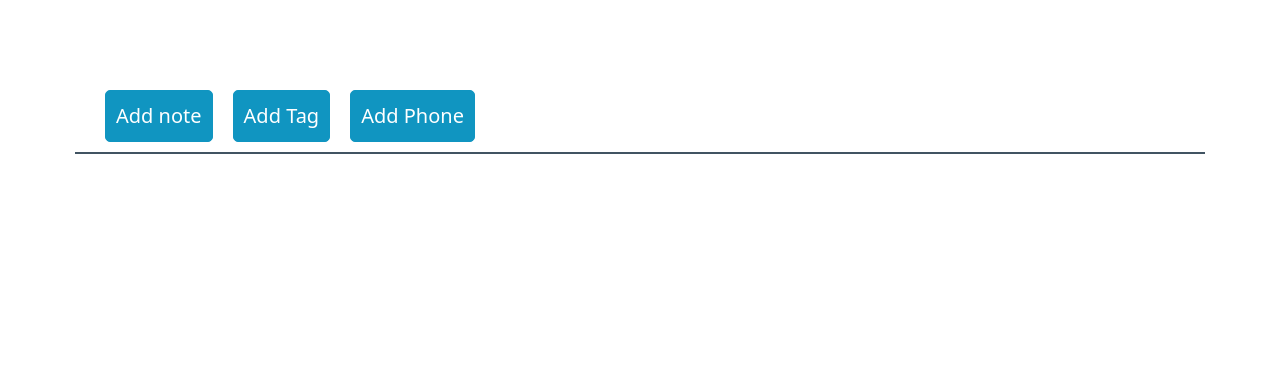
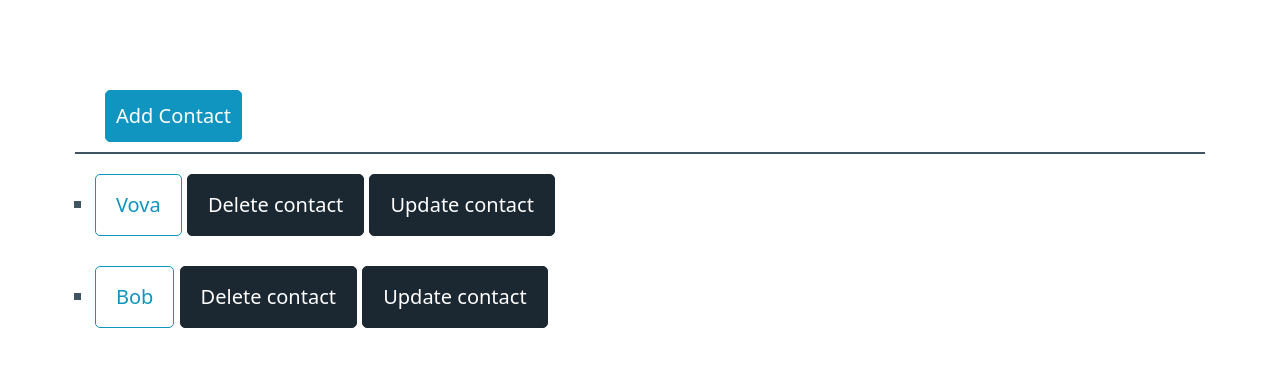
Before and after one commit to maracasabat/PythonWebHW11, a Flask app: page / in a window 1280 px wide. Shown: the top 367 px of the page. Run offline with Flask 2, Linux system fonts and the light colour scheme; data comes from the database, SQL or seed files in the repository; both versions use the stored data as it was after the commit.

Commit message:
edit templates

```diff
--- a/src/routes.py
+++ b/src/routes.py
@@ -1,4 +1,8 @@
 from flask import render_template, request, redirect, url_for, flash
+from src.models import User, Phone, Email
+from src import db
+from sqlalchemy import update
+from sqlalchemy.orm import joinedload
 from . import app
 
 
@@ -9,4 +13,50 @@ def healthcheck():
 
 @app.route('/', strict_slashes=False)
 def index():
-    return render_template('index.html')
+    contacts = User.query.options(joinedload(User.phone), joinedload(User.email)).all()
+    return render_template('index.html', contacts=contacts)
+
+
+@app.route('/detail/<int:id>', strict_slashes=False)
+def detail(id):
+    contact = User.query.options(joinedload(User.phone), joinedload(User.email)).filter_by(id=id).first()
+    return render_template('detail.html', contact=contact)
+
+
+@app.route('/contact', methods=['GET', 'POST'], strict_slashes=False)
+def add_user():
+    if request.method == 'POST':
+        user = User(name=request.form['name'], address=request.form['address'])
+        phone = Phone(phone_number=request.form['phone'])
+        email = Email(email=request.form['email'])
+        user.phone.append(phone)
+        user.email.append(email)
+        db.session.add(user)
+        db.session.commit()
+        flash('Contact added successfully')
+        return redirect(url_for('index'))
+    return render_template('contact.html')
+
+
+@app.route('/delete/<int:id>', strict_slashes=False)
+def delete(id):
+    user = User.query.get(id)
+    db.session.delete(user)
+    db.session.commit()
+    flash('Contact deleted successfully')
+    return redirect(url_for('index'))
+
+
+@app.route('/update/<int:id>', methods=['GET', 'POST'], strict_slashes=False)
+def update(id):
+    user = User.query.get(id)
+    phone = Phone.query.get(id)
+    email = Email.query.get(id)
+    if request.method == 'POST':
+        user.name = request.form['name']
+        user.address = request.form['address']
+        phone.phone_number = request.form['phone']
+        email.email = request.form['email']
+        db.session.commit()
+        flash('Contact updated successfully')
+        return redirect(url_for('index'))
--- a/src/templates/detail.html
+++ b/src/templates/detail.html
@@ -15,12 +15,12 @@
           <li><a href="/" role="button"> Go back to the main page </a></li>
         </ul>
       </nav>
-      <h1>{{Contact.name}}</h1>
+      <h1>{{contact.name}}</h1>
+      <h2>Contact info</h2>
       <p>Name: <b>{{contact.name}}</b></p>
       <p>Phone: <b>{{contact.phone}}</b></p>
       <p>Email: <b>{{contact.email}}</b></p>
       <p>Address: <b>{{contact.address}}</b></p>
-      <p>Birthday: <kbd>{{contact.birthday}}</kbd></p>
     </main>
   </body>
 </html>
--- a/src/templates/index.html
+++ b/src/templates/index.html
@@ -1,7 +1,7 @@
 <!DOCTYPE html>
 <html lang="en">
 <head>
-    <meta charset="UTF-8" />
+    <meta charset="UTF-8"/>
     <title>Organizer</title>
     <link
             rel="stylesheet"
@@ -12,29 +12,22 @@
 <main class="container">
     <nav style="margin-bottom: 20px; border-bottom: 2px solid; padding-left: 30px">
         <ul>
-          <li><a href="/note/" role="button">Add note</a></li>
-          <li><a href="/tag/" role="button">Add Tag</a></li>
-          <li><a href="/phone/" role="button">Add Phone</a></li>
+            <li><a href="/contact/" role="button">Add Contact</a></li>
         </ul>
     </nav>
 
-      {% for note in notes%}
+    {% for contact in contacts %}
     <ul>
         <li>
-          {%if not note.done%}
-          <a href="/detail/{{note.id}}" role="button" class="outline"
-            >{{note.name}}</a
+            <a href="/detail/{{contact.id}}" role="button" class="outline"
+            >{{contact.name}}</a
             >
-          <a href="/done/{{note.id}}" role="button">Mark Done</a>
-          <a href="/delete/{{note.id}}" role="button" class="contrast"
-            >Delete note</a
+            <a href="/delete/{{contact.id}}" role="button" class="contrast"
+            >Delete contact</a
             >
-          {% else %}
-
-          <a href="/detail/{{note.id}}" role="button" class="secondary"
-            ><s>{{note.name}}</s></a
+            <a href="/update/{{contact.id}}" role="button" class="contrast"
+            >Update contact</a
             >
-          {% endif %}
         </li>
     </ul>
     {% endfor %}
```
Also changed, not shown: src/templates/contact.html (+8 -8 lines), Data/address_book.db.sqlite3. Lines whose indentation alone changed are shown as unchanged.
